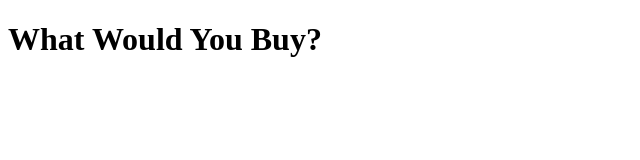
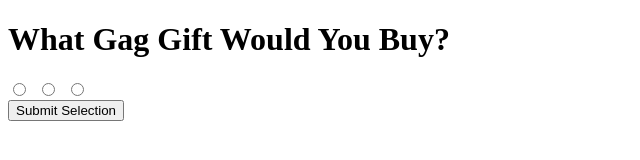
Before and after one commit to PeepTheMoon/little-shop-of-snorers, a plain HTML site: page index.html in a window 1280 px wide. Shown: the whole page, without its empty margins (0-640 px from the left). Drawn offline with Linux system fonts and the light colour scheme.

Commit message:
more html

```diff
--- a/index.html
+++ b/index.html
@@ -12,12 +12,27 @@
 
 <body>
     <header>
-        <h1>What Would You Buy?</h1>
+        <h1>What Gag Gift Would You Buy?</h1>
     </header>
     <main>
         <section id="survey-section">
-
-
+            <div id="product-choice-container">
+                <label>
+                    <input type="radio" name="product" value="">
+                    <img>
+                </label>
+                <label>
+                    <input type="radio" name="product" value="">
+                    <img>
+                </label>
+                <label>
+                    <input type="radio" name="product" value="">
+                    <img>
+                </label>
+            </div>
+            <div>
+                <button id="submit-selection">Submit Selection</button>
+            </div>
         </section>
     </main>
 
```
